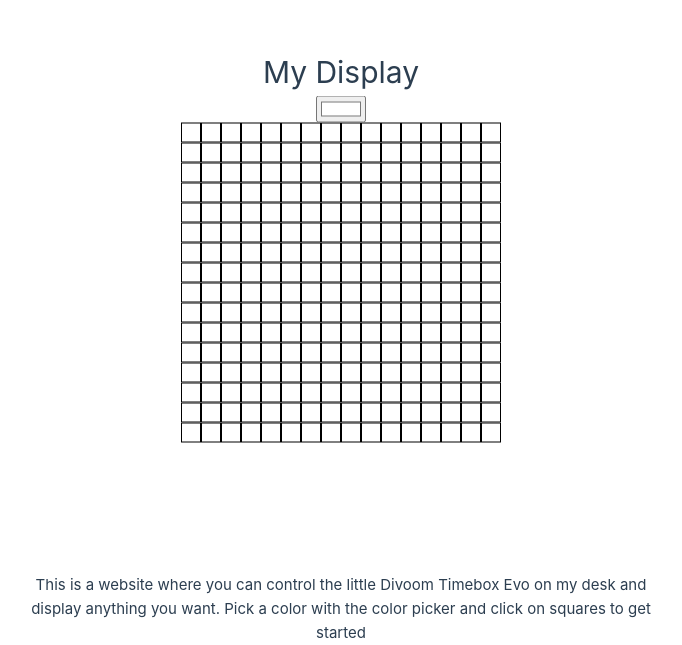
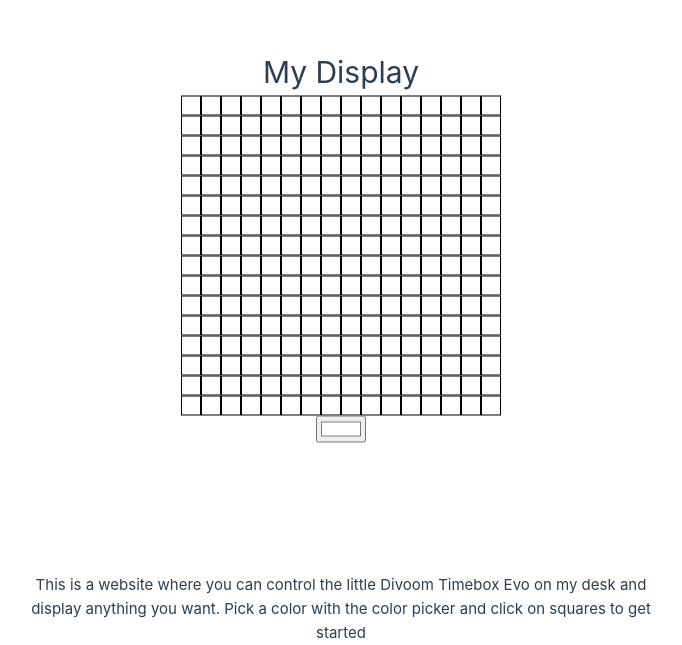
Before and after one commit to InvertedOwl/divoom-server, a Vue app in the folder divoom-interface/: page / in a window 1280 px wide. Shown: the part 155-800 px from the top of the page, without its empty margins (299-981 px from the left). Built offline with nearby package versions, Linux system fonts and the light colour scheme; no server answers.

Commit message:
Move color

```diff
--- a/divoom-interface/src/App.vue
+++ b/divoom-interface/src/App.vue
@@ -344,7 +344,6 @@ function getColorAt(rowIndex, pixelIndex) {
 <template>
   <div class="global-container">
     <h1>My Display</h1>
-    <input type="color" value="#FFFFFF" name="" id="" @input="event => color = event.target.value">
     <div class="grid-container">
       <div v-for="(pixelRow, rowIndex) in pixelData" :key="pixelRow" class="row">
         <div v-for="(pixel, pixelIndex) in pixelRow" :key="pixel" class="pixel">
@@ -352,6 +351,7 @@ function getColorAt(rowIndex, pixelIndex) {
         </div>
       </div>
     </div>
+    <input type="color" value="#FFFFFF" name="" id="" @input="event => color = event.target.value">
 
   </div>
   <p>This is a website where you can control the little Divoom Timebox Evo on my desk and display anything you want. Pick a color with the color picker and click on squares to get started</p>
```
Also changed, not shown: 5 other files (tests, documents, lock files or other folders).
